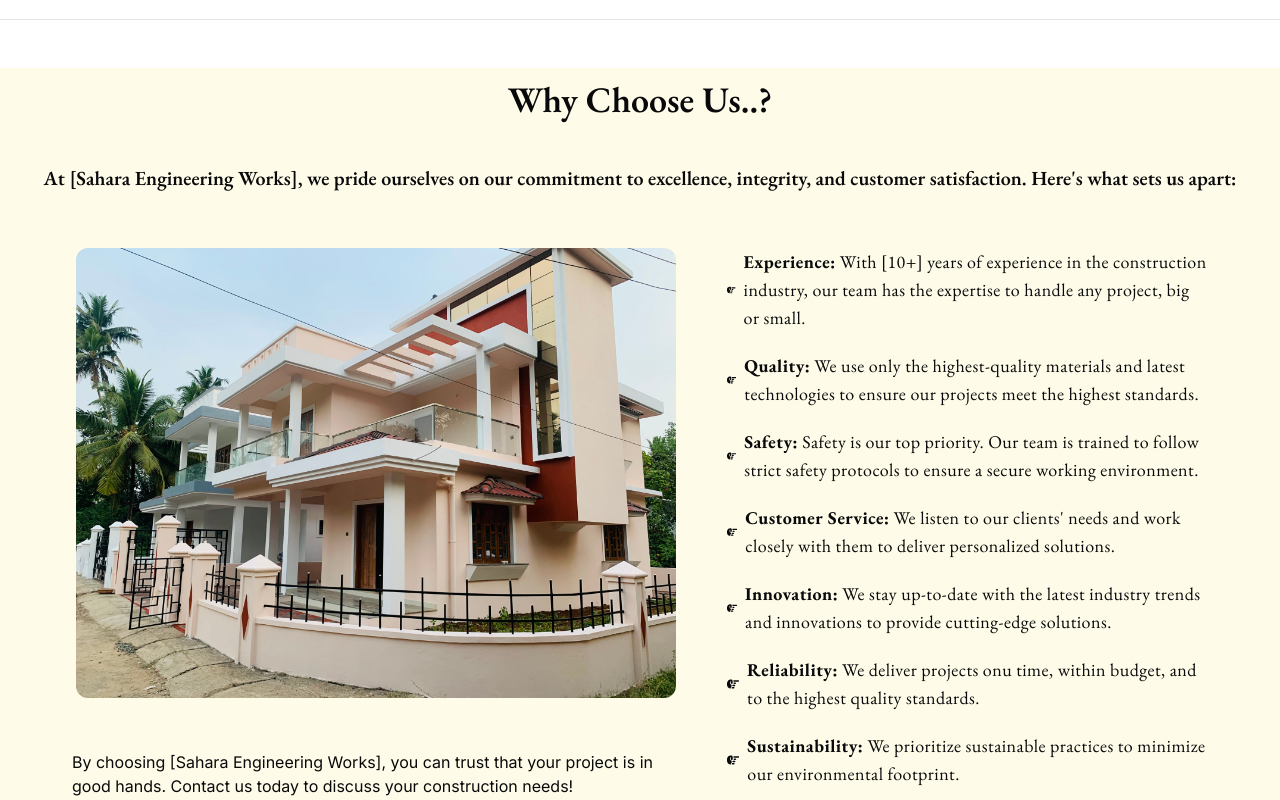
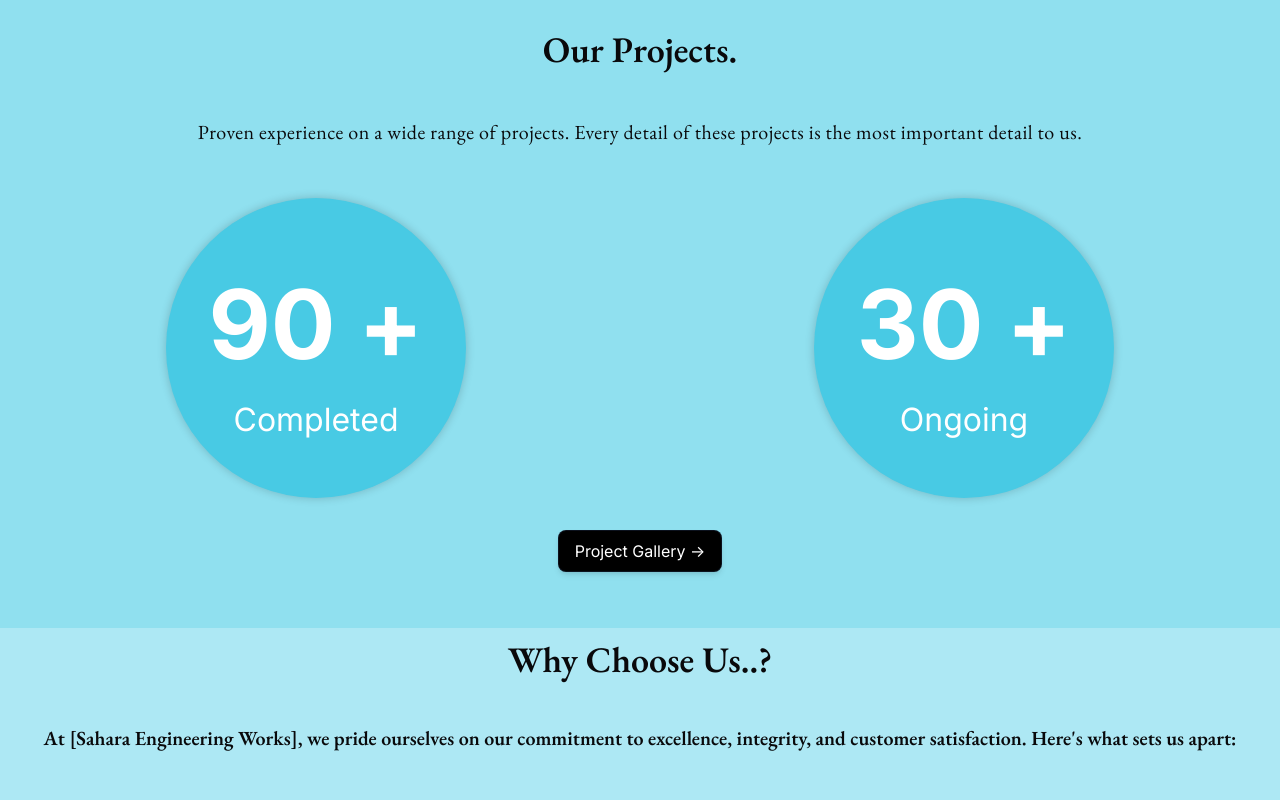
Before and after one commit to mithunCode/sahara, a Next.js app: page / in a window 1280 px wide. Shown: the part 1760-2560 px from the top of the page. Built offline with nearby package versions, Linux system fonts and the light colour scheme.

Commit message:
updated Counter

```diff
--- a/app/globals.css
+++ b/app/globals.css
@@ -91,3 +91,23 @@
 .carousel .control-prev.control-arrow::before {
   border-right: 8px solid yellow;
 }
+
+/* Add this CSS to your styles */
+.circle-counter {
+  width: 300px;
+  height: 300px;
+  border-radius: 50%;
+  background-color: #48cae4; /* Green background color */
+  display: flex;
+  justify-content: center;
+  align-items: center;
+  box-shadow: 0 0 10px rgba(0, 0, 0, 0.2);
+
+  font-size: 2em;
+  color: white;
+}
+
+.number-counter {
+  font-size: 3em;
+  font-weight: bold;
+}
--- /dev/null
+++ b/components/CircleCounter.tsx
@@ -0,0 +1,28 @@
+import React, { useEffect, useState } from "react";
+import "../app/globals.css";
+import RevealOnScroll from "./RevealOnScroll";
+const CircleCounter = ({ targetNumber, pType }: any) => {
+  const [number, setNumber] = useState(0);
+
+  useEffect(() => {
+    if (number < targetNumber) {
+      const timer = setTimeout(() => setNumber(number + 1), 20); // Update every 20ms
+      return () => clearTimeout(timer); // Clean up the timer
+    }
+  }, [number, targetNumber]);
+
+  return (
+    <RevealOnScroll>
+      <div className="flex justify-center items-center h-full">
+        <div className="circle-counter flex flex-col items-center justify-between">
+          <span className="number-counter flex flex-row justify-center items-center gap-2">
+            {number} +
+          </span>
+          <span>{pType}</span>
+        </div>
+      </div>
+    </RevealOnScroll>
+  );
+};
+
+export default CircleCounter;
--- a/components/Hero.tsx
+++ b/components/Hero.tsx
@@ -10,6 +10,7 @@ import { InfiniteMovingCards } from "./ui/infinite-moving-cards";
 import { FaHandPointRight } from "react-icons/fa6";
 import { Carousel } from "react-responsive-carousel";
 import { useState } from "react";
+import CircleCounter from "./CircleCounter";
 const raleway = Raleway({ subsets: ["latin"] });
 const garamond = EB_Garamond({ subsets: ["latin"] });
 const testimonials = [
@@ -175,30 +176,31 @@ const Hero = () => {
           </p>
         </div>
       </main>
-      <hr className="  h-2 w-full m-4 p-4 text-black" />
+
+      <div className="bg-[#48cae4] py-10 shadow-lg">
         <h4
-        className={`${garamond.className}  + font-semibold text-4xl text-center mb-2 mt-4`}
+          className={`${garamond.className}  + font-semibold text-4xl text-center mb-2 `}
         >
           Our Story.
         </h4>
         <div className=" flex flex-col items-center justify-center  shadow-xl">
           <RevealOnScroll>
-          <div className="flex justify-around  w-screen items-center gap-2 max-md:flex-col max-md:w-screen px-8  bg-blue-50">
+            <div className="flex justify-around  w-screen items-center gap-2 max-md:flex-col max-md:w-screen px-8  ">
               <div className="flex flex-col gap-8 px-16 justify-around items-start">
                 <p
-                className={`${garamond.className}  + text-xl text-left  tracking-wide max-sm:text-md max-sm:p-4  max-md:w-screen max-md:text-center rounded-lg p-5 mt-8 `}
+                  className={`${garamond.className}  + text-xl font-light text-left  tracking-wide max-sm:text-md max-sm:p-4  max-md:w-screen max-md:text-center rounded-lg p-5 mt-8 `}
                 >
-                Welcome to SAHARA Engineering Works, where people come first. As
-                a trusted construction and interior services company in Goa,
-                we're dedicated to supporting our clients every step of the way.
-                Our name 'SAHARA' represents our promise to deliver top-notch
-                quality work within reasonable budgets, ensuring your vision
-                becomes a reality. With a talented team of 25+ skilled
-                professionals, we expertly manage multiple projects
-                simultaneously, never compromising on excellence. Our commitment
-                to reliability, client satisfaction, and exceptional
-                craftsmanship makes us the go-to choice for those seeking
-                superior construction solutions. <br></br>
+                  Welcome to SAHARA Engineering Works, where people come first.
+                  As a trusted construction and interior services company in
+                  Goa, we're dedicated to supporting our clients every step of
+                  the way. Our name 'SAHARA' represents our promise to deliver
+                  top-notch quality work within reasonable budgets, ensuring
+                  your vision becomes a reality. With a talented team of 25+
+                  skilled professionals, we expertly manage multiple projects
+                  simultaneously, never compromising on excellence. Our
+                  commitment to reliability, client satisfaction, and
+                  exceptional craftsmanship makes us the go-to choice for those
+                  seeking superior construction solutions. <br></br>
                   <br></br>
                   From enhancing residential spaces to commercial complexes and
                   industrial projects, SAHARA tailors our expertise to meet the
@@ -206,9 +208,9 @@ const Hero = () => {
                   <br></br>- Unparalleled craftsmanship <br></br> - Service
                   excellence<br></br> - Personalized solutions<br></br> - Timely
                   delivery <br></br>- Reasonable budgets<br></br>
-                <br></br> At SAHARA, we're more than just a construction company
-                – we're your partners in building your dreams. Let us help you
-                create spaces that inspire and thrive."
+                  <br></br> At SAHARA, we're more than just a construction
+                  company – we're your partners in building your dreams. Let us
+                  help you create spaces that inspire and thrive."
                 </p>
                 <div className="flex justify-center items-center gap-10"></div>
               </div>
@@ -224,27 +226,54 @@ const Hero = () => {
           </RevealOnScroll>
           <a
             href="/contact"
-          className="bg-black mt-4 text-white dark:text-white flex items-center space-x-2 border border-black-200 px-4 py-2 mb-4 shadow-md rounded-lg hover:bg-slate-100 hover:text-slate-800 hover:border-blue-300 max-sm:m-4"
+            className="bg-black mt-4 text-white dark:text-white flex items-center space-x-2 border border-black-200 px-4 py-2  shadow-md rounded-lg hover:bg-slate-100 hover:text-slate-800 hover:border-blue-300 max-sm:m-4 my-4"
           >
             Contact Us -&gt;
           </a>
+        </div>
+        <RevealOnScroll>
+          <div className="bg-[#90e0ef] flex justify-center items-center flex-col py-10">
+            <h4
+              className={`${garamond.className}  + font-semibold text-4xl py-3 w-full text-center `}
+            >
+              Our Projects.
+            </h4>
+            <p
+              className={`${garamond.className}  + text-xl text-left  tracking-wide max-sm:text-md max-sm:p-4  max-md:w-screen max-md:text-center rounded-lg p-5 my-4 `}
+            >
+              Proven experience on a wide range of projects. Every detail of
+              these projects is the most important detail to us.
+            </p>
 
-        <hr className="  h-2 w-full m-4 p-4 text-black" />
+            <div className="w-screen flex justify-around items-center max-sm:flex-col gap-4 py-4 ">
+              <CircleCounter targetNumber={90} pType="Completed" />
+              <CircleCounter targetNumber={30} pType="Ongoing" />
+            </div>
 
+            <a
+              href="/gallery"
+              className=" bg-black mt-4 w-fit text-center text-white dark:text-white flex items-center space-x-2 border border-black-200 px-4 py-2 mb-4 shadow-md rounded-lg hover:bg-slate-100 hover:text-slate-800 hover:border-blue-300 max-sm:m-4"
+            >
+              Project Gallery -&gt;
+            </a>
+          </div>
+        </RevealOnScroll>
+        <div className="bg-[#ade8f4]">
           <h4
-          className={`${garamond.className}  + font-semibold text-4xl py-3 w-full text-center bg-yellow-50`}
+            className={`${garamond.className}  + font-semibold text-4xl py-3 w-full text-center `}
           >
             Why Choose Us..?
           </h4>
           <p
-          className={`${garamond.className}  + text-xl bg-yellow-50 text-wrap break-words w-screen text-center  font-semibold p-2 py-8 `}
+            className={`${garamond.className}  + text-xl  text-wrap break-words w-screen text-center  font-semibold p-2 py-8 `}
           >
-          At [Sahara Engineering Works], we pride ourselves on our commitment to
-          excellence, integrity, and customer satisfaction. Here's what sets us
-          apart:
+            At [Sahara Engineering Works], we pride ourselves on our commitment
+            to excellence, integrity, and customer satisfaction. Here's what
+            sets us apart:
           </p>
+        </div>
         <RevealOnScroll>
-          <div className="flex justify-around items-start gap-6 max-md:flex-col-reverse w-screen px-16 max-sm:px-1 py-4 bg-yellow-50">
+          <div className="flex justify-around items-start gap-6 max-md:flex-col-reverse w-screen px-16 max-sm:px-1 py-4 bg-[#ade8f4]">
             <div className="flex flex-col justify-center items-center gap-8 w-screen p-2">
               <Image
                 src="/homepage/whymain.jpg"
@@ -342,8 +371,7 @@ const Hero = () => {
             </div>
           </div>
         </RevealOnScroll>
-
-        <hr className="  h-2 w-full m-4 p-4 text-black" />
+        <div className="text-center py-10 bg-[#caf0f8]">
           <h4 className={`${garamond.className}  + font-semibold text-3xl `}>
             What Our Clients Are Saying..
           </h4>
@@ -377,6 +405,7 @@ const Hero = () => {
             </div>
           </section>
         </div>
+      </div>
     </section>
   );
 };
```
Lines whose indentation alone changed are shown as unchanged.
